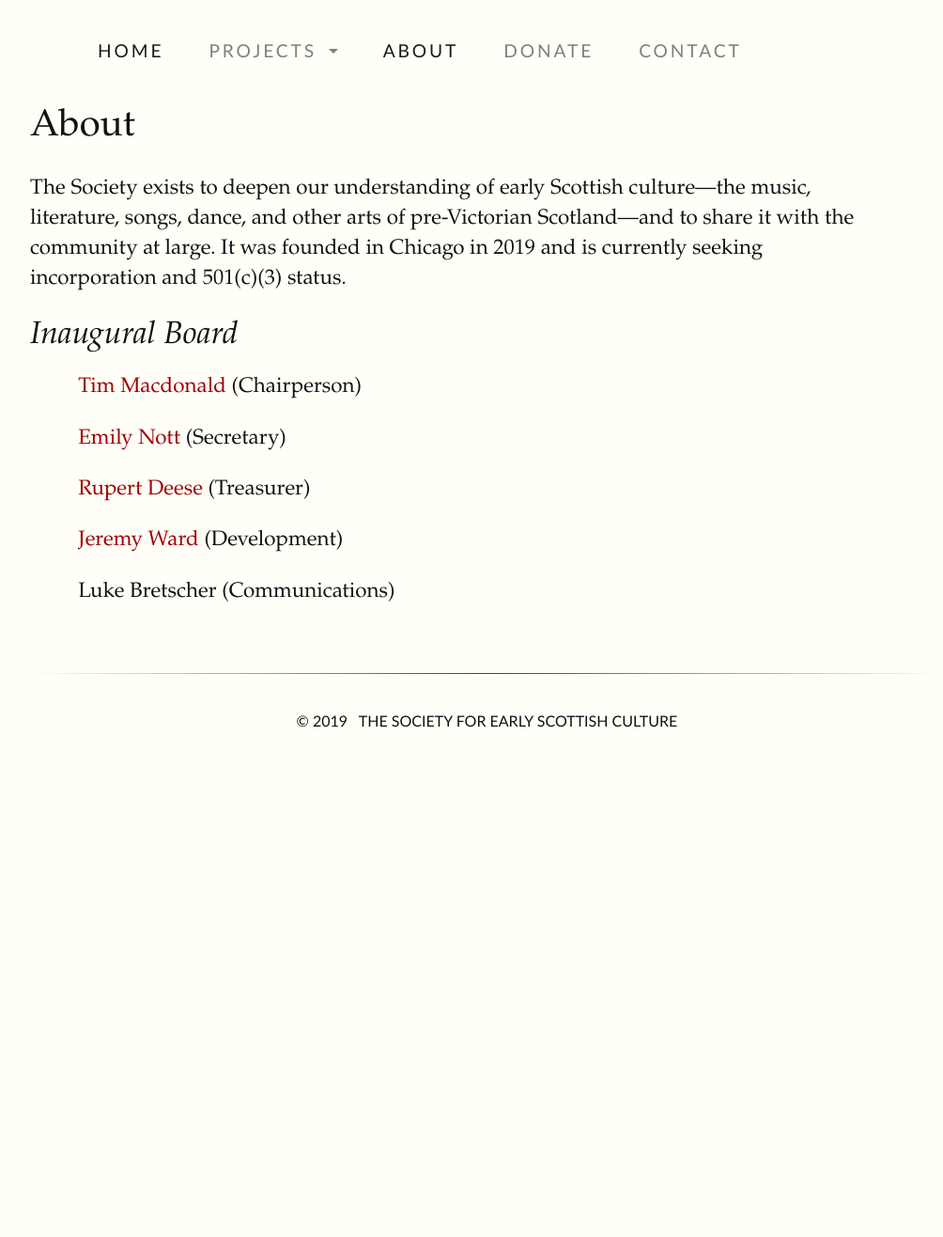
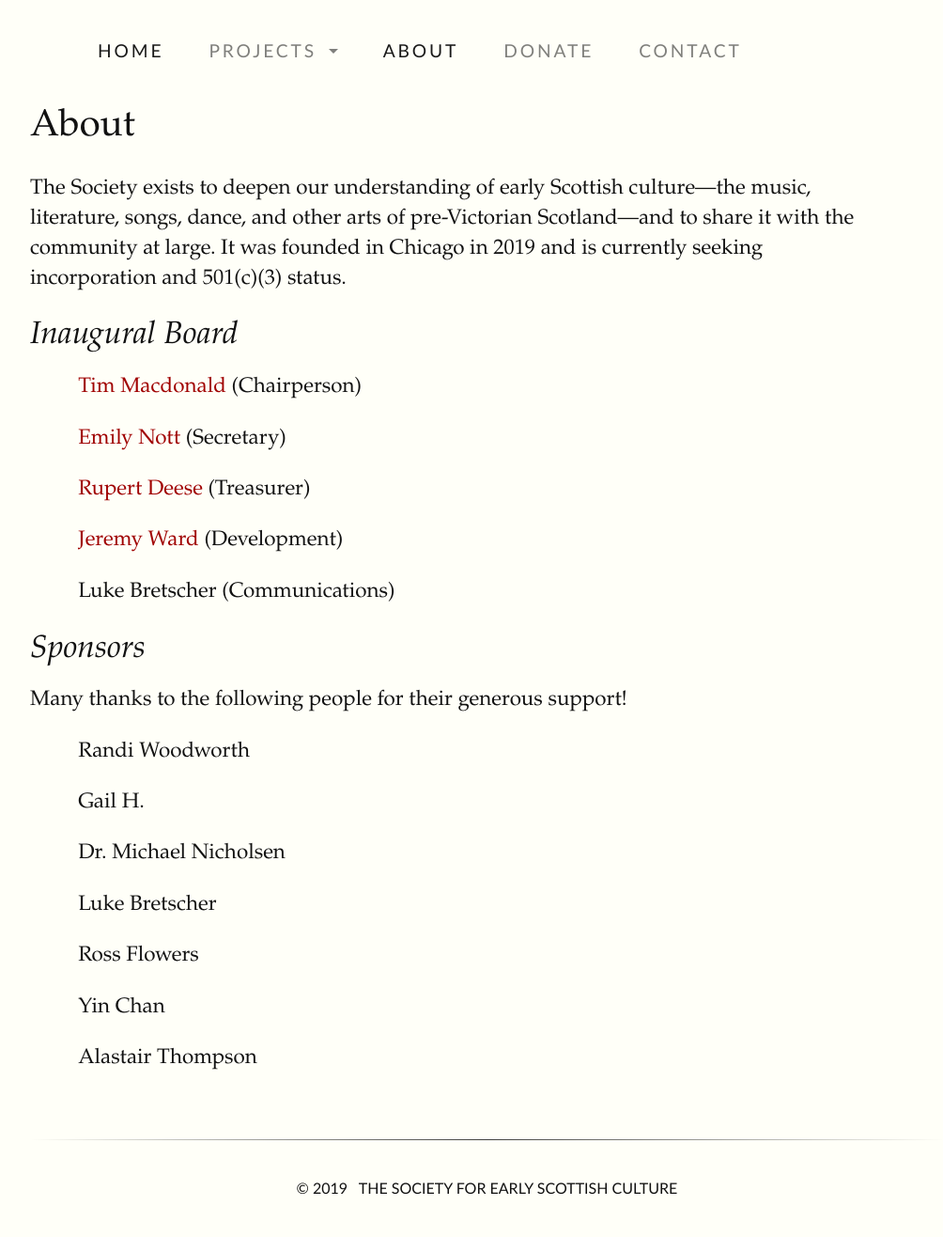
Before and after one commit to thesesc/thesesc.github.io, a Jekyll site: the page built from about.md, in a window 1280 px wide. Shown: the whole page at 94% size, without its empty margins (96-1100 px from the left). Built offline with Jekyll 4.4.1, drawn with Linux system fonts in a browser that asks for light colours; before the commit the page ends 900 px from its top, so only the background shows below that.

Commit message:
Add sponsors

```diff
--- a/about.md
+++ b/about.md
@@ -15,3 +15,21 @@ seeking incorporation and 501(c)(3) status.
 * [Rupert Deese](http://www.d2ese.com/) (Treasurer) <!-- NASA -->
 * [Jeremy Ward](http://timandjeremy.com/) (Development) <!-- J-Dawg -->
 * Luke Bretscher (Communications) <!-- First Web Lord -->
+
+## Sponsors
+
+Many thanks to the following people for their generous support!
+
+* Randi Woodworth
+
+* Gail H.
+
+* Dr. Michael Nicholsen
+
+* Luke Bretscher
+
+* Ross Flowers
+
+* Yin Chan
+
+* Alastair Thompson
```
